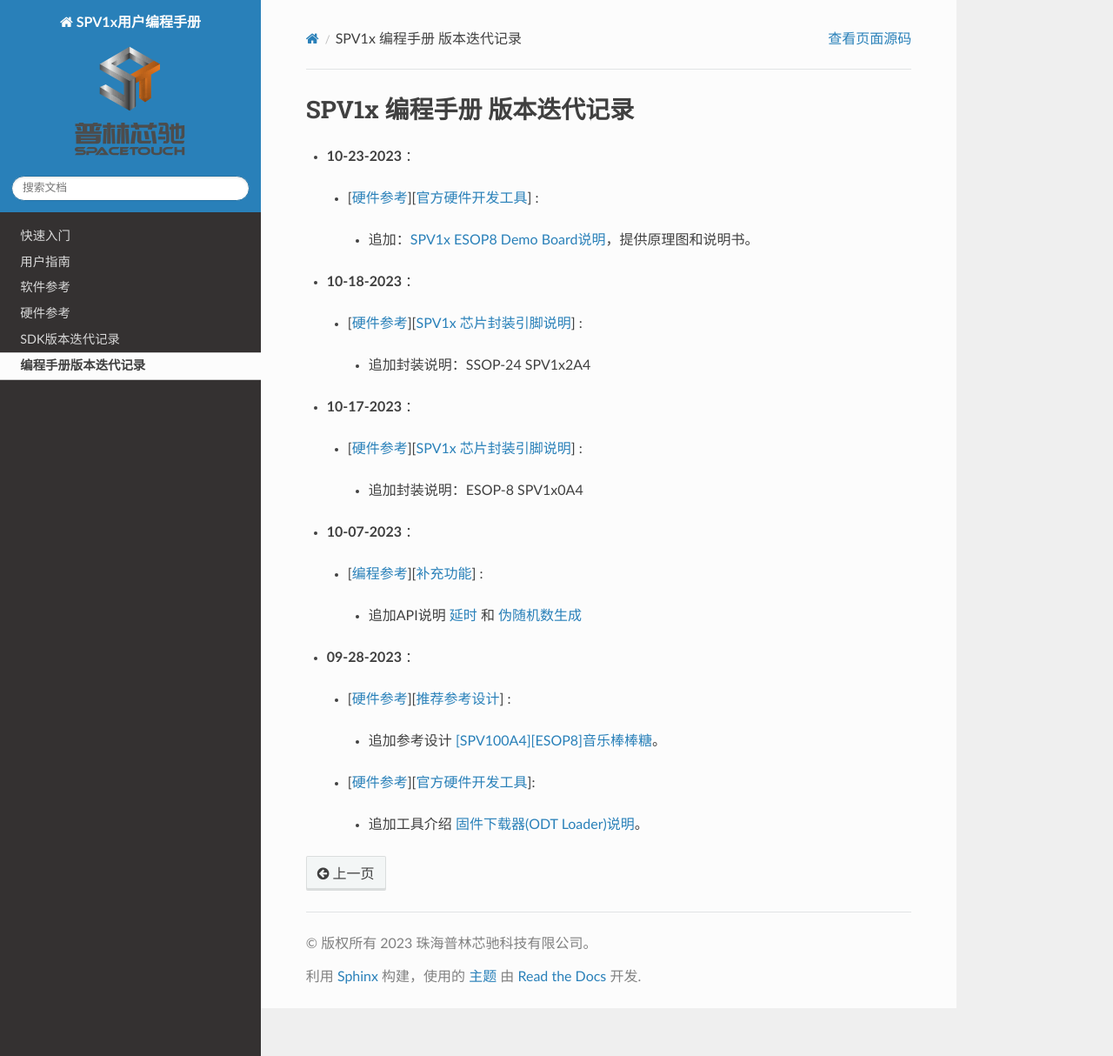
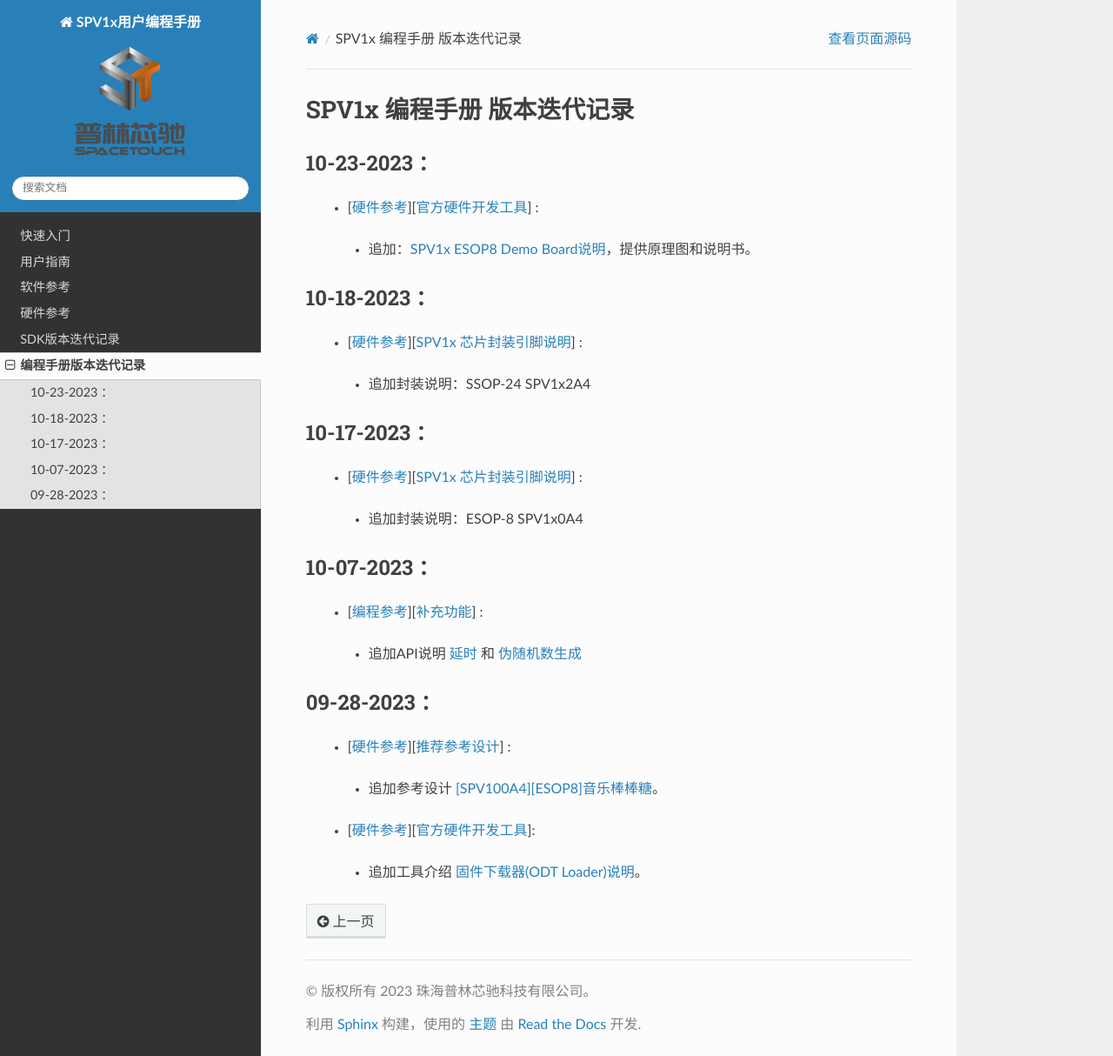
Before and after one commit to qzthrone/spv1x-programming-guide, a Sphinx documentation site: the page built from source/changelog-pg.rst, in a window 1280 px wide and 1214 px high. Shown: the whole window at 87% size. Built offline with Sphinx 7.4.7 and the Read the Docs theme 2.0.0, drawn with Linux system fonts in a browser that asks for light colours.

Commit message:
minor change

```diff
--- a/source/changelog-pg.rst
+++ b/source/changelog-pg.rst
@@ -3,31 +3,36 @@
 SPV1x 编程手册 版本迭代记录
 =============================
 
-- **10-23-2023** ：
+10-23-2023 ：
+----------------------------------------------------
 
  + [:ref:`hw-reference`][:ref:`official_dev_kit`] :
 
   + 追加：:ref:`esop8-dev-board`，提供原理图和说明书。
 
-- **10-18-2023** ：
+10-18-2023 ：
+----------------------------------------------------
 
  + [:ref:`hw-reference`][:ref:`soc-package`] :
 
   + 追加封装说明：SSOP-24 SPV1x2A4
 
-- **10-17-2023** ：
+10-17-2023 ：
+----------------------------------------------------
 
  + [:ref:`hw-reference`][:ref:`soc-package`] :
 
   + 追加封装说明：ESOP-8 SPV1x0A4
 
-- **10-07-2023** ：
+10-07-2023 ：
+----------------------------------------------------
 
  + [:ref:`api-reference`][:ref:`supplement-reference`] :
 
   + 追加API说明 :ref:`delay-api-ref` 和 :ref:`prng-api-ref`
 
-- **09-28-2023** ：
+09-28-2023 ：
+----------------------------------------------------
 
  + [:ref:`hw-reference`][:ref:`offical_ref_designs`] :
 
--- a/source/index.rst
+++ b/source/index.rst
@@ -9,7 +9,7 @@
 Bug反馈/新功能需求 请发送至 spv1x.feedback@spacetouch.co，感谢广大新老用户不吝赐教。
 
 .. important::
-    - 请关注 :ref:`changelog_pg`，及时了解编程手册更新内容。
+    - 请关注 :ref:`changelog_pg`，及时获取新内容，最近更新于 **10-23-2023**。
     - SPV1x SDK当前最新版本为 **1.0.2-rc-10242023** ，详情见 :ref:`changelog_sdk`。
     - SPV1x 固件烧录程序 ODT 当前最新版本为 **v1.0.0-rc-10102023** :download:`点此下载 <_static/spv1x_odt_v1.0.0.zip>`。
 
```
Also changed, not shown: source/get-started/ide.rst (+10 -9 lines).
